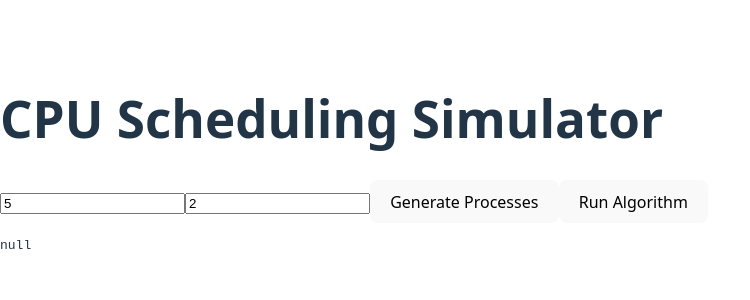
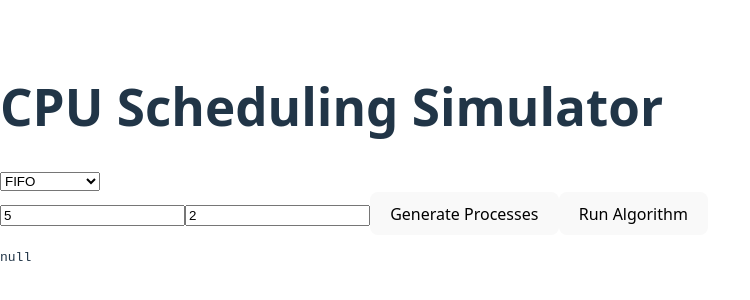
Before and after one commit to phoozies/CS540-CPU-Scheduling, a React (Vite) app in the folder CS540-CPU-Scheduling/: page / in a window 1280 px wide. Shown: the part 238-538 px from the top of the page, without its empty margins (0-750 px from the left). Built offline with nearby package versions, Linux system fonts and the light colour scheme.

Commit message:
Added buttons to run processes

```diff
--- a/CS540-CPU-Scheduling/src/App.tsx
+++ b/CS540-CPU-Scheduling/src/App.tsx
@@ -4,6 +4,7 @@ import { fifo } from "./utils/algorithms"; // Import an algorithm for testing
 
 function App() {
     const [results, setResults] = useState<any>(null);
+    const [algorithm, setAlgorithm] = useState<string>("fifo");
 
     const runAlgorithm = (processes: any[], timeQuantum: number) => {
         const result = fifo(processes); // Replace 'fifo' with any algorithm
@@ -13,6 +14,14 @@ function App() {
     return (
         <div>
             <h1>CPU Scheduling Simulator</h1>
+            {/* Dropdown for Algorithm Selection */}
+            <select value={algorithm} onChange={(e) => setAlgorithm(e.target.value)}>
+                <option value="fifo">FIFO</option>
+                <option value="sjf">SJF</option>
+                <option value="stcf">STCF</option>
+                <option value="rr">Round Robin</option>
+                <option value="mlfq">MLFQ</option>
+            </select>
             <Scheduler runAlgorithm={runAlgorithm} />
             <pre>{JSON.stringify(results, null, 2)}</pre> {/* Display results */}
         </div>
```
